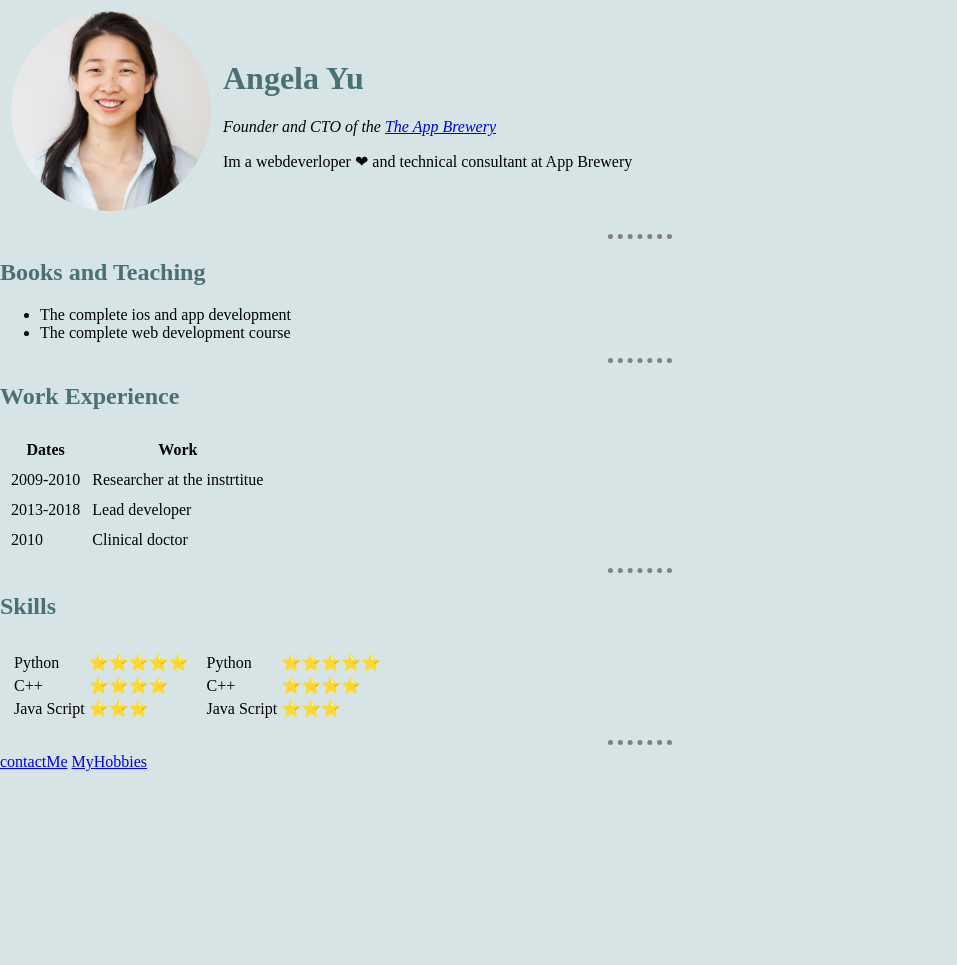
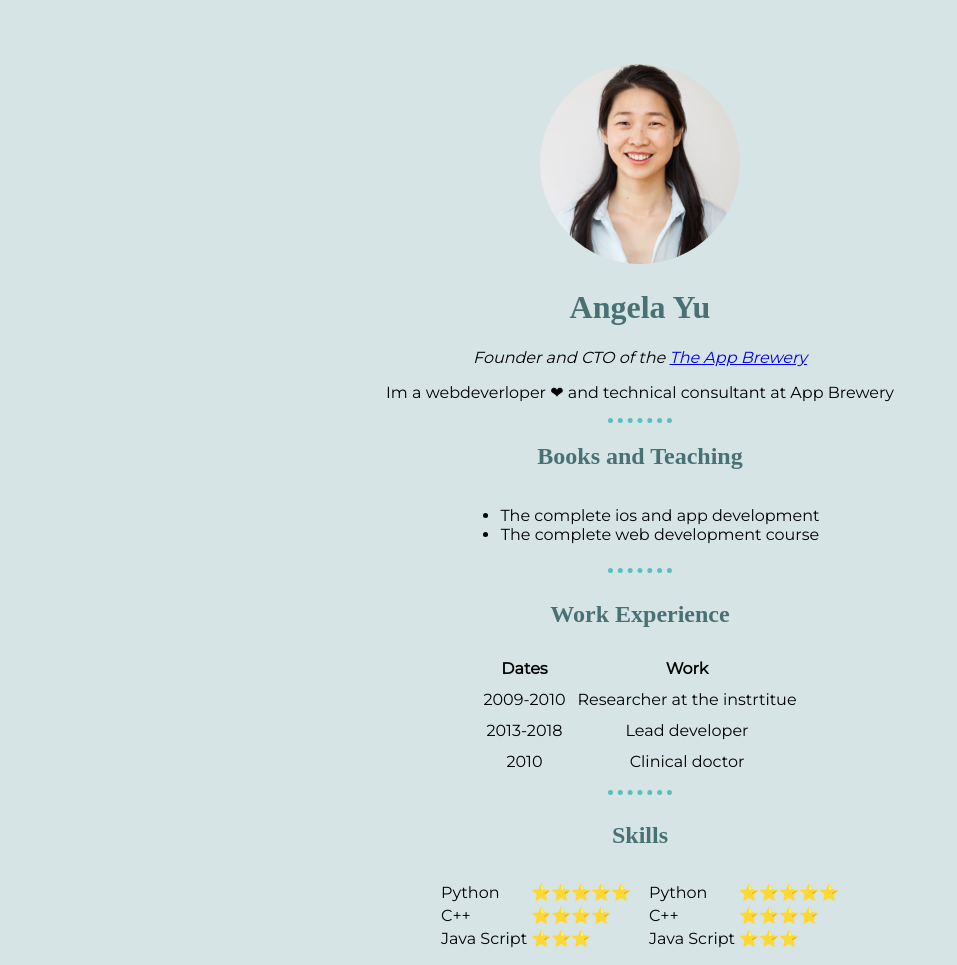
Before and after one commit to jayakv5397/cv, a plain HTML site: page index.html in a window 1280 px wide. Shown: the top 965 px of the page, without its empty margins (0-957 px from the left). Before the commit the page ends 800 px from the top, so only its background shows below. Drawn offline with Linux system fonts and the light colour scheme; a web font is replaced by a local one.

Commit message:
Center aligned and second commit

```diff
--- a/index.html
+++ b/index.html
@@ -5,27 +5,26 @@
     <meta http-equiv="X-UA-Compatible" content="IE=edge">
     <meta name="viewport" content="width=device-width, initial-scale=1.0">
     <link rel="stylesheet" href="style.css">
+    <link rel="preconnect" href="https://fonts.googleapis.com"><link rel="preconnect" href="https://fonts.gstatic.com" crossorigin><link href="https://fonts.googleapis.com/css2?family=Montserrat&family=Volkhov:wght@700&display=swap" rel="stylesheet">
     <title>My</title>
 </head>
 <body>
-
-    <table cellspacing="10px">
-        <tr>
-            <td>    <img src="./media/images/Angela.jpeg" alt="" width="200px" id="pic"> </td>
-            <td><h1>Angela Yu</h1>
+    <img src="./media/images/Angela.jpeg" alt="" width="200px" id="pic"> </td>
+    <h1>Angela Yu</h1>
     <p><em>Founder and CTO of the <a href="google.com">The App Brewery</a></em></p>
-            <p>Im a webdeverloper ❤ and technical consultant at App Brewery</p></td>
-        </tr>
-    </table>
+    <p>Im a webdeverloper ❤ and technical consultant at App Brewery</p>
     <hr>
     <h2>Books and Teaching</h2>
+    <div class="center">
         <ul>
             <li>The complete ios and app development</li>
             <li>The complete web development course</li>
         </ul>
+    </div>
     <hr>
+    <div class="center">
         <h2>Work Experience</h2>
-    <table cellspacing="10px">
+    <table cellspacing="10px" >
         <thead><tr>
             <th>Dates</th>
             <th>Work</th>
@@ -49,9 +48,11 @@
 
         </tfoot>
     </table>
+    </div>
     <hr>
+    <div class="center">
     <h2>Skills</h2>
-    <table cellspacing="10px">
+    <table cellspacing="10px" class="left">
         <tr><td>
             <table>
                 <tr>
@@ -86,6 +87,7 @@
         </td>
         </tr>
     </table>
+    </div>
     <hr>
     <a href="contactMe.html">contactMe</a>
     <a href="MyHobbies.html">MyHobbies</a>
--- a/style.css
+++ b/style.css
@@ -3,20 +3,24 @@ html,body{
     padding: 0%
 
 }
+
 body{
     background-color:#D6E4E5;
+    text-align: center;
+    font-family: 'Montserrat', sans-serif;
 }
 
 #pic{
     border-radius: 50%;
     object-fit: cover;
+    margin-top: 5%;
 }
 
 hr{
     border-style: none;
     border-top-style: dotted;
     /* background-color: white; */
-    border-color: grey;
+    border-color: #59C1BD;
     border-width: 5px;
     width: 5%;
 }
@@ -24,4 +28,13 @@ hr{
 h1,h2,h3{
 
     color: #497174;
+    font-family: 'Volkhov', serif;
 }
+
+.center{
+    display: inline-block;
+}
+
+.left{
+    text-align: left;
+}
```
Lines whose indentation alone changed are shown as unchanged.
